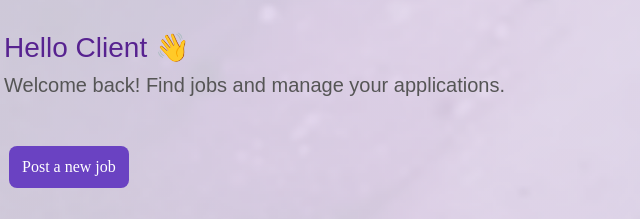
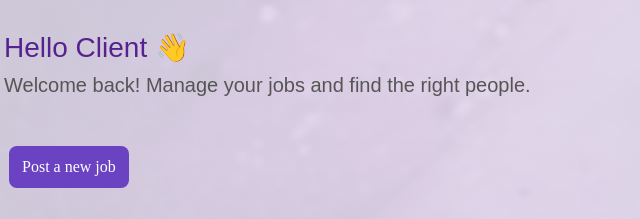
Before and after one commit to trandiem-cmd/GFE-Project, a plain HTML site: page frontend/client-dashboard.html in a window 1280 px wide. Shown: the part 181-400 px from the top of the page, 11-651 px from the left. Drawn offline with nearby package versions, Linux system fonts and the light colour scheme; no server answers; sample sign-in values are in the browser's storage; a web font is replaced by a local one.

Commit message:
edit client dashboard page welcome section p element

```diff
--- a/frontend/client-dashboard.html
+++ b/frontend/client-dashboard.html
@@ -39,7 +39,7 @@
 
   <section class="welcome">
     <h2 id="welcomeName">Hello 👋</h2>
-    <p>Welcome back! Find jobs and manage your applications.</p>
+    <p>Welcome back! Manage your jobs and find the right people.</p>
   </section>
 
   <section class="job-post" style="margin-left: 20px;">
```
